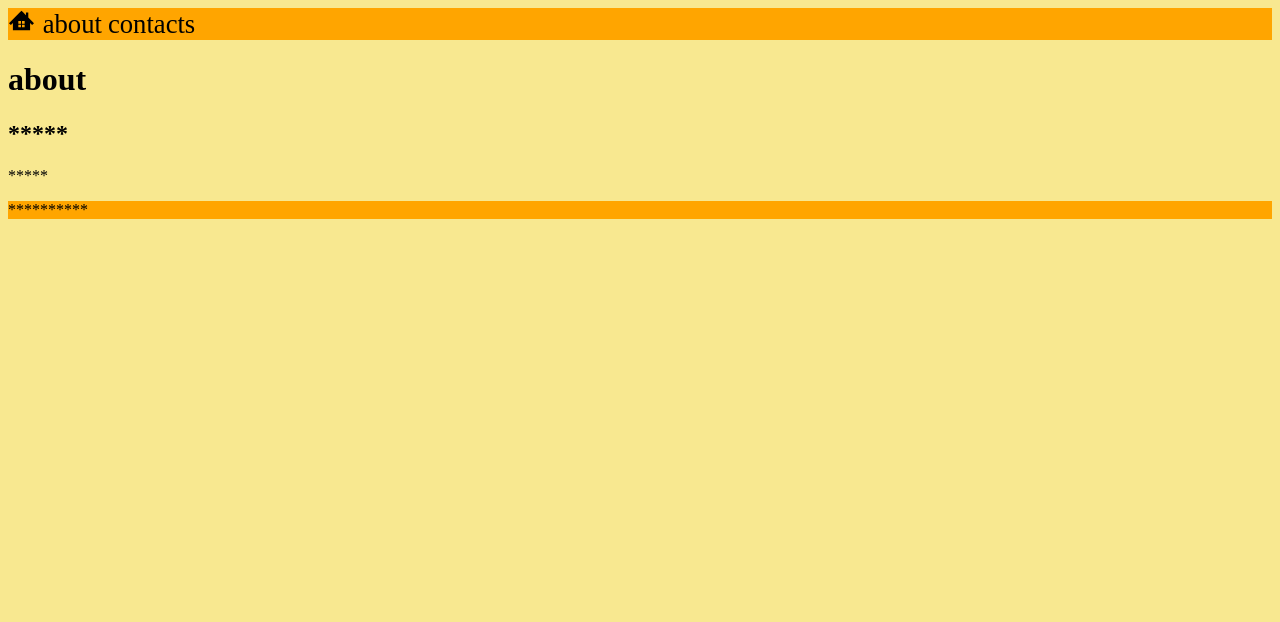
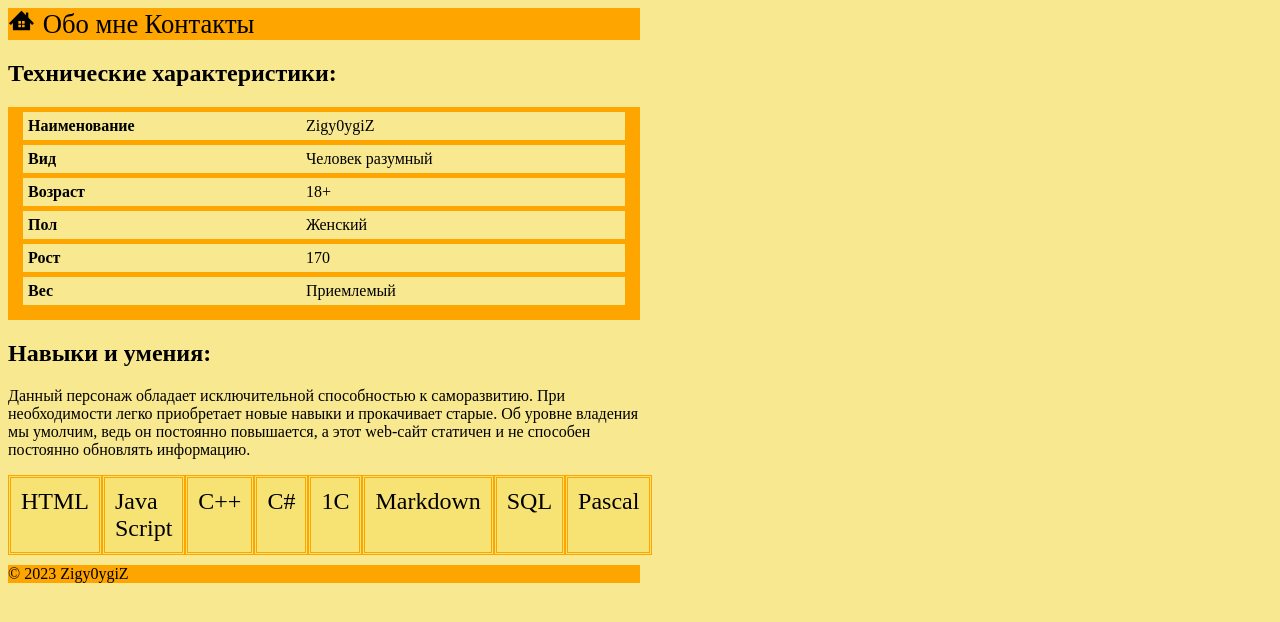
Before and after one commit to zigy0ygiz/my_first_website, a plain HTML site: page pages/about.html in a window 1280 px wide. Drawn offline with Linux system fonts and the light colour scheme.

Commit message:
add page about

```diff
--- a/pages/about.html
+++ b/pages/about.html
@@ -29,10 +29,38 @@
         footer{
             background-color: orange;
         }
+        table {
+            width: 100%;
+            margin-bottom: 20px;
+            border: 15px solid orange;
+            border-top: 5px solid orange;
+            border-collapse: collapse;
+        }
+        table th {
+            font-weight: bold;
+            padding: 5px;
+            background: orange;
+            border: none;
+            border-bottom: 5px solid orange;
+        }
+        table td {
+            padding: 5px;
+            border: none;
+            border-bottom: 5px solid orange;
+        }
+        div{
+            font-size: 18pt;
+            color: black;
+            padding: 10px;
+            border-color: orange;
+            background-color: rgb(247, 227, 116);
+            border-style:double;
+        }
     </style>
 </head>
 <body>
-    <header>
+    <!--Навигация по сайту-->
+    <header style="width: 50%;">
         <a href="../index.html">
             <svg width="25px" height="25px" viewBox="0 0 512 512">
             <style type="text/css">
@@ -45,20 +73,64 @@
             </g>
             </svg>
         </a>
-        <a href="#">about</a>
-        <a href="contacts.html">contacts</a>
+        <a href="#">Обо мне</a>
+        <a href="contacts.html">Контакты</a>
     </header>
-    <main>
-        <h1>about</h1>
-
+    <!--Основной блок-->
+    <main style="width: 50%;">
         <section>
-                <h1>*****</h1>
-                <p>*****</p>
+            <!--Таблица с техническими характеристиками-->
+            <h2>Технические характеристики:</h2>
+            <table>
+                <tr>
+                    <td><b>Наименование</b></td>
+                    <td>Zigy0ygiZ</td>
+                </tr>
+                <tr>
+                    <td><b>Вид</b></td>
+                    <td>Человек разумный</td>
+                </tr>
+                <tr>
+                    <td><b>Возраст</b></td>
+                    <td>18+</td>
+                </tr>
+                <tr>
+                    <td><b>Пол</b></td>
+                    <td>Женский</td>
+                </tr>
+                <tr>
+                    <td><b>Рост</b></td>
+                    <td>170</td>
+                </tr>
+                <tr>
+                    <td><b>Вес</b></td>
+                    <td>Приемлемый</td>
+                </tr>
+            </table>
+        </section>
+        <section style="margin-bottom: 10px;">
+            <!--Блоки с навыками-->
+            <h2>Навыки и умения:</h2>
+            <p>Данный персонаж обладает исключительной способностью к саморазвитию.
+                При необходимости легко приобретает новые навыки и прокачивает старые.
+                Об уровне владения мы умолчим, ведь он постоянно повышается, а этот web-сайт статичен
+                и не способен постоянно обновлять информацию.
+            </p>
+            <section style="display: table-row">
+                <div style="display: table-cell;">HTML</div>
+                <div style="display: table-cell;">Java Script</div>
+                <div style="display: table-cell;">C++</div>
+                <div style="display: table-cell;">C#</div>
+                <div style="display: table-cell;">1C</div>
+                <div style="display: table-cell;">Markdown</div>
+                <div style="display: table-cell;">SQL</div>
+                <div style="display: table-cell;">Pascal</div>
+            </section>
         </section>
     </main>
 
-    <footer>
-        **********
+    <footer style="width: 50%;">
+        <span>&copy;&nbsp;2023 Zigy0ygiZ</span>
     </footer>
 </body>
 </html>
```
Also changed, not shown: index.html (+1 -1 lines).
